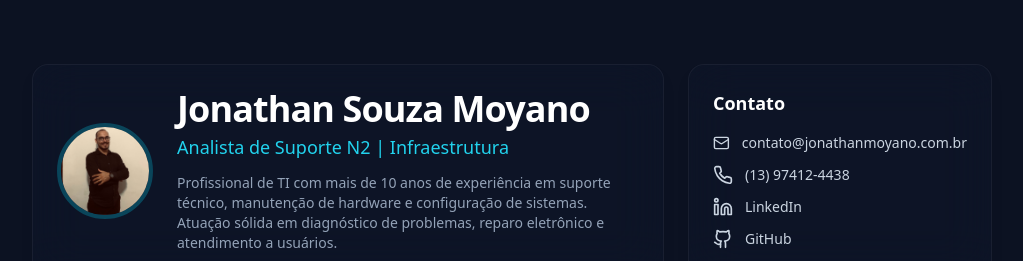
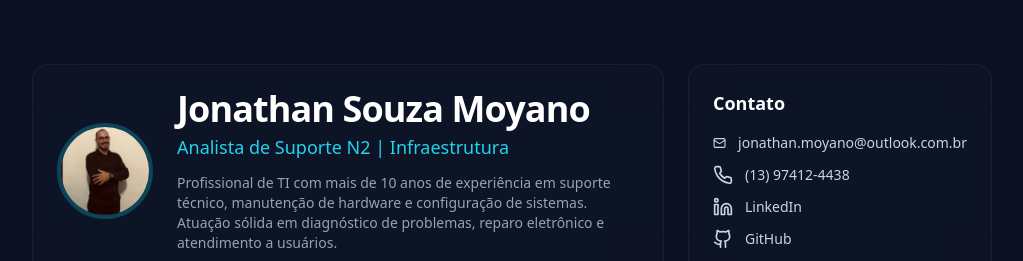
Before and after one commit to JonathanMoyano/curriculo, a Next.js app: page / in a window 1280 px wide. Shown: the top 261 px of the page, without its empty margins (128-1151 px from the left). Built offline with nearby package versions, Linux system fonts and the light colour scheme.

Commit message:
Update cv-data.js

```diff
--- a/src/data/cv-data.js
+++ b/src/data/cv-data.js
@@ -9,7 +9,7 @@ export const cvData = {
     summary: 'Profissional de TI com mais de 10 anos de experiência em suporte técnico, manutenção de hardware e configuração de sistemas. Atuação sólida em diagnóstico de problemas, reparo eletrônico e atendimento a usuários.',
   },
   contact: [
-    { type: 'email', icon: Mail, value: 'contato@jonathanmoyano.com.br', href: 'mailto:jonathan.moyano@outlook.com.br' },
+    { type: 'email', icon: Mail, value: 'jonathan.moyano@outlook.com.br', href: 'mailto:jonathan.moyano@outlook.com.br' },
     { type: 'phone', icon: Phone, value: '(13) 97412-4438', href: 'tel:+5513974124438' },
     { type: 'linkedin', icon: Linkedin, value: 'LinkedIn', href: 'https://www.linkedin.com/in/jonathansouzamoyano/', displayValue: 'linkedin.com/in/jonathansouzamoyano' },
     { type: 'github', icon: Github, value: 'GitHub', href: 'https://github.com/JonathanMoyano', displayValue: 'github.com/JonathanMoyano' },
```
